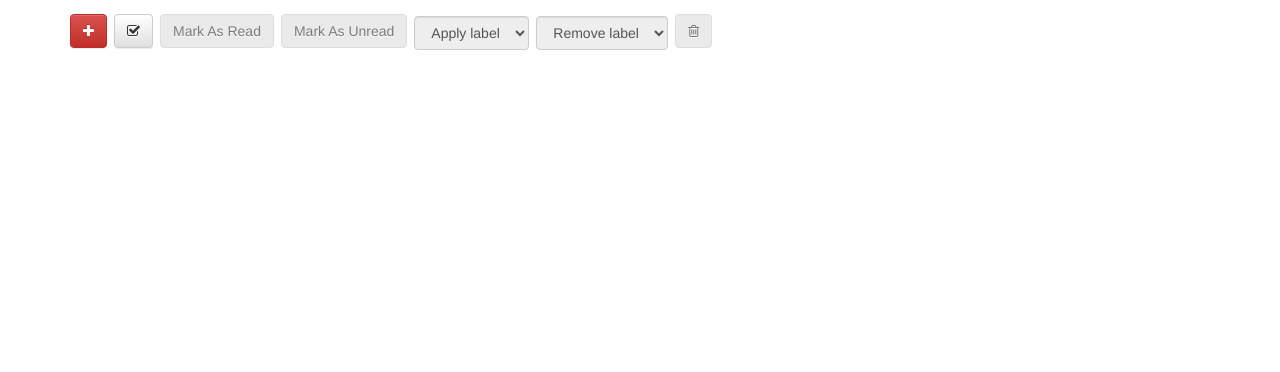
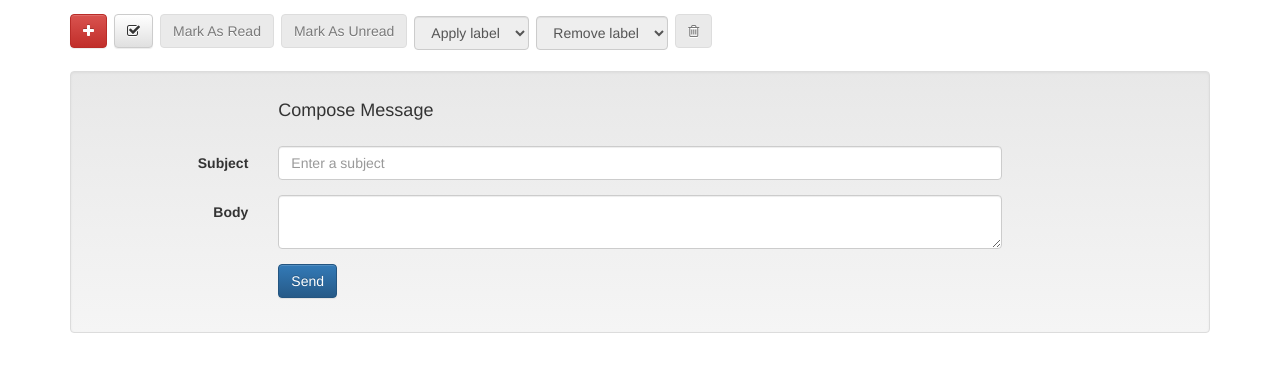
Before and after one commit to pm0u/react-inbox, a React (Create React App) app: page / in a window 1280 px wide. Both pictures are taken after a click on the link 88 px from the left and 31 px from the top of the page. Shown: the top 372 px of the page. Built offline with nearby package versions, Linux system fonts and the light colour scheme; no server answers.

Commit message:
Compose working, updating server side
i reversed the order of the messages.. it seemed to make more sense to
have the most recently composed message at the top

```diff
--- a/src/App.js
+++ b/src/App.js
@@ -1,16 +1,20 @@
 import React, { Component } from 'react'
 import Toolbar from './Toolbar'
 import Inbox from './Inbox'
+import Compose from './Compose'
 
 class App extends Component {
 
-  state = { messages: [] }
+  state = {
+    messages: [],
+    compose: false
+  }
 
   componentDidMount = async () => {
     const response = await fetch('http://localhost:8082/api/messages')
     const messages = await response.json()
     this.setState(prevState => {
-      return { messages }
+      return { messages: messages.reverse() }
     })
   }
 
@@ -36,7 +40,7 @@ class App extends Component {
         body: JSON.stringify({
           command,
           [param]: value,
-          'messageIds': messageIds
+          messageIds
         })
       })
       //const json = await response.json()
@@ -45,12 +49,12 @@ class App extends Component {
   }
 
   delMsg = () => {
-    const msgIds = this.state.messages.filter(message => message.selected).map(message=> message.id)
+    const msgIds = this.state.messages.filter(message => message.selected).map(message => message.id)
 
     this.setState(prevState => {
       const newMsgs = prevState.messages.filter(message => !msgIds.includes(message.id))
-      return {messages: newMsgs}
-    }, this.updateMessages(msgIds,'delete'))
+      return { messages: newMsgs }
+    }, this.updateMessages(msgIds, 'delete'))
 
 
   }
@@ -58,7 +62,7 @@ class App extends Component {
   addLabel = (e) => {
     const label = e.target.value
     const msgIds = []
-    e.target.selectedIndex=0
+    e.target.selectedIndex = 0
 
     this.setState(prevState => {
       return {
@@ -76,7 +80,7 @@ class App extends Component {
   removeLabel = (e) => {
     const label = e.target.value
     const msgIds = []
-    e.target.selectedIndex=0
+    e.target.selectedIndex = 0
 
     this.setState(prevState => {
       const newMessages = prevState.messages.map(message => {
@@ -87,7 +91,7 @@ class App extends Component {
         return message
       })
       return { messages: newMessages }
-    }, this.updateMessages(msgIds,'removeLabel', 'label', label))
+    }, this.updateMessages(msgIds, 'removeLabel', 'label', label))
 
   }
 
@@ -105,6 +109,44 @@ class App extends Component {
     }, this.updateMessages(messageIds, 'read', 'read', newReadState))
   }
 
+  newId = () => {
+    return Math.max(...this.state.messages.map(message => message.id)) + 1
+  }
+
+  addMessage = async (e) => {
+    e.preventDefault()
+    const body = e.target.body.value
+    const subject = e.target.subject.value
+    const newMsg = {
+      body,
+      subject,
+    }
+    //this.setState(prevState => {
+    //  return {messages: [newMsg, ...prevState.messages]}
+    //}, this.sendMessage(newMsg))
+    const response = await fetch('http://localhost:8082/api/messages', {
+        method: 'POST',
+        headers: {
+          'Content-Type': 'application/json',
+          'Accepts': 'application/json',
+        },
+        body: JSON.stringify({
+          subject,
+          body
+        })
+      })
+      const msgResponse = await response.json()
+      this.setState(prevState => {
+        return {messages: [msgResponse, ...prevState.messages], compose: false}
+      })
+    }
+
+    toggleCompose = () => {
+      this.setState(prevState => {
+        return { compose: !prevState.compose }
+      })
+    }
+
     toggleAllSelect = () => {
       if (this.state.messages.some(message => message.selected)) {
         this.setState(prevState => {
@@ -119,7 +161,8 @@ class App extends Component {
 
     changeProp = (e) => {
       e.persist()
-    const msgIndex = e.target.id - 1
+      const msgIndex = this.state.messages.map(message => message.id).indexOf(parseInt(e.target.id))
+      const msgId = this.state.messages[msgIndex].id
       const type = e.target.dataset.fieldtype
       this.setState(prevState => {
         return {
@@ -130,14 +173,15 @@ class App extends Component {
             ...prevState.messages.slice(msgIndex + 1)
           ]
         }
-    }, (type === 'starred') ? this.updateMessages([msgIndex + 1], 'star') : null)
+      }, (type === 'starred') ? this.updateMessages([msgId], 'star') : null)
     }
 
     render() {
       return (
         <main>
       <div className='container'>
-          <Toolbar delMsg={this.delMsg} changeReadState={this.changeReadState} toggleAllSelect={this.toggleAllSelect} countUnread={this.countUnread} messages={this.state.messages} addLabel={this.addLabel} removeLabel={this.removeLabel}/>
+          <Toolbar delMsg={this.delMsg} toggleCompose={this.toggleCompose} changeReadState={this.changeReadState} toggleAllSelect={this.toggleAllSelect} countUnread={this.countUnread} messages={this.state.messages} addLabel={this.addLabel} removeLabel={this.removeLabel}/>
+          {this.state.compose ? <Compose addMessage={this.addMessage}/> : null}
           <Inbox changeProp={this.changeProp} messages={this.state.messages}/>
         </div>
       </main>
--- /dev/null
+++ b/src/Compose.js
@@ -0,0 +1,36 @@
+import React, { Component } from 'react'
+
+class Compose extends Component {
+
+  render() {
+    return (
+      <form className="form-horizontal well" onSubmit={this.props.addMessage}>
+        <div className="form-group">
+          <div className="col-sm-8 col-sm-offset-2">
+            <h4>Compose Message</h4>
+          </div>
+        </div>
+        <div className="form-group">
+          <label htmlFor="subject" className="col-sm-2 control-label">Subject</label>
+          <div className="col-sm-8">
+            <input type="text" className="form-control" id="subject" placeholder="Enter a subject" name="subject" />
+          </div>
+        </div>
+        <div className="form-group">
+          <label htmlFor="body" className="col-sm-2 control-label">Body</label>
+          <div className="col-sm-8">
+            <textarea name="body" id="body" className="form-control"></textarea>
+          </div>
+        </div>
+        <div className="form-group">
+          <div className="col-sm-8 col-sm-offset-2">
+            <input type="submit" value="Send" className="btn btn-primary" />
+          </div>
+        </div>
+      </form>
+   )
+  }
+
+}
+
+export default Compose
--- a/src/Toolbar.js
+++ b/src/Toolbar.js
@@ -34,7 +34,7 @@ class Toolbar extends Component {
       <div className="row toolbar">
         <div className="col-md-12">
 
-          <a className="btn btn-danger">
+          <a className="btn btn-danger" onClick={this.props.toggleCompose}>
             <i className="fa fa-plus"></i>
           </a>
           <button className="btn btn-default" onClick={this.props.toggleAllSelect} >
```
Lines whose indentation alone changed are shown as unchanged.
